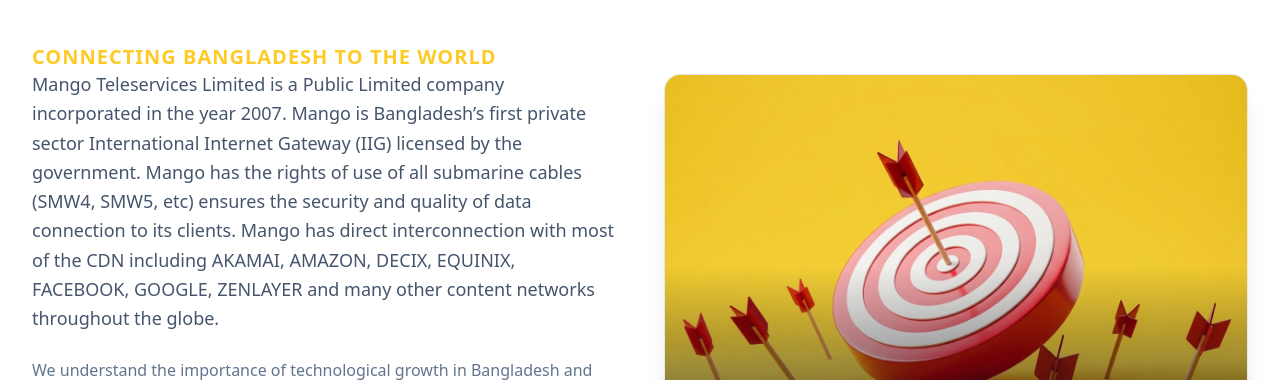
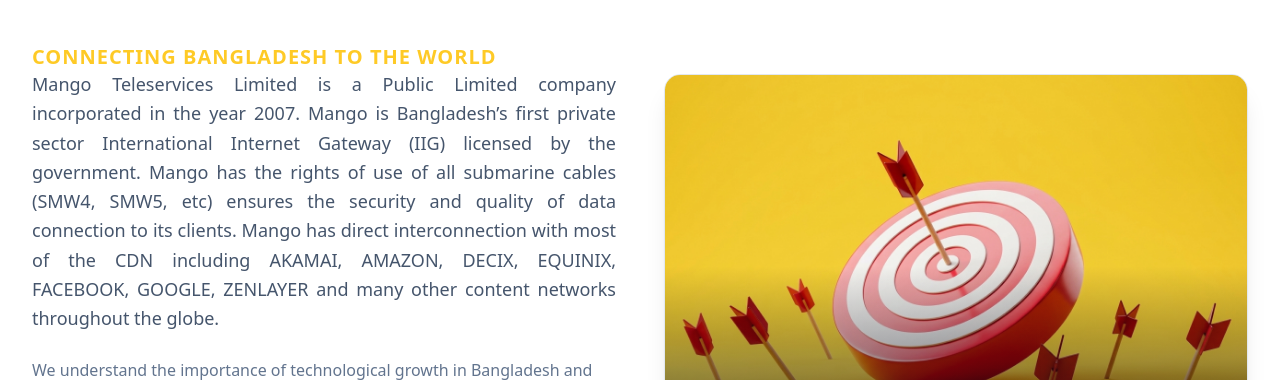
Before and after one commit to Kamiaaa/mtl, a Next.js app: page /mission-vision in a window 1280 px wide. Shown: the part 420-800 px from the top of the page. Built offline with nearby package versions, Linux system fonts and the light colour scheme.

Commit message:
Mission & Vision updated

```diff
--- a/app/(main)/components/MissionVision.tsx
+++ b/app/(main)/components/MissionVision.tsx
@@ -127,7 +127,7 @@ const MissionVision = () => {
             {/* <h2 className="text-3xl sm:text-4xl font-bold text-slate-900 leading-tight">
               Mango Teleservices Ltd.
             </h2> */}
-            <p className="text-slate-600 text-lg leading-relaxed">
+            <p className="text-slate-600 text-lg leading-relaxed text-justify">
               Mango Teleservices Limited is a Public Limited company incorporated in the year 2007. Mango is Bangladesh’s first private sector International Internet Gateway (IIG) licensed by the government. Mango has the rights of use of all submarine cables (SMW4, SMW5, etc) ensures the security and quality of data connection to its clients. Mango has direct interconnection with most of the CDN including AKAMAI, AMAZON, DECIX, EQUINIX, FACEBOOK, GOOGLE, ZENLAYER and many other content networks throughout the globe.
             </p>
             <p className="text-slate-500 leading-relaxed">
```
